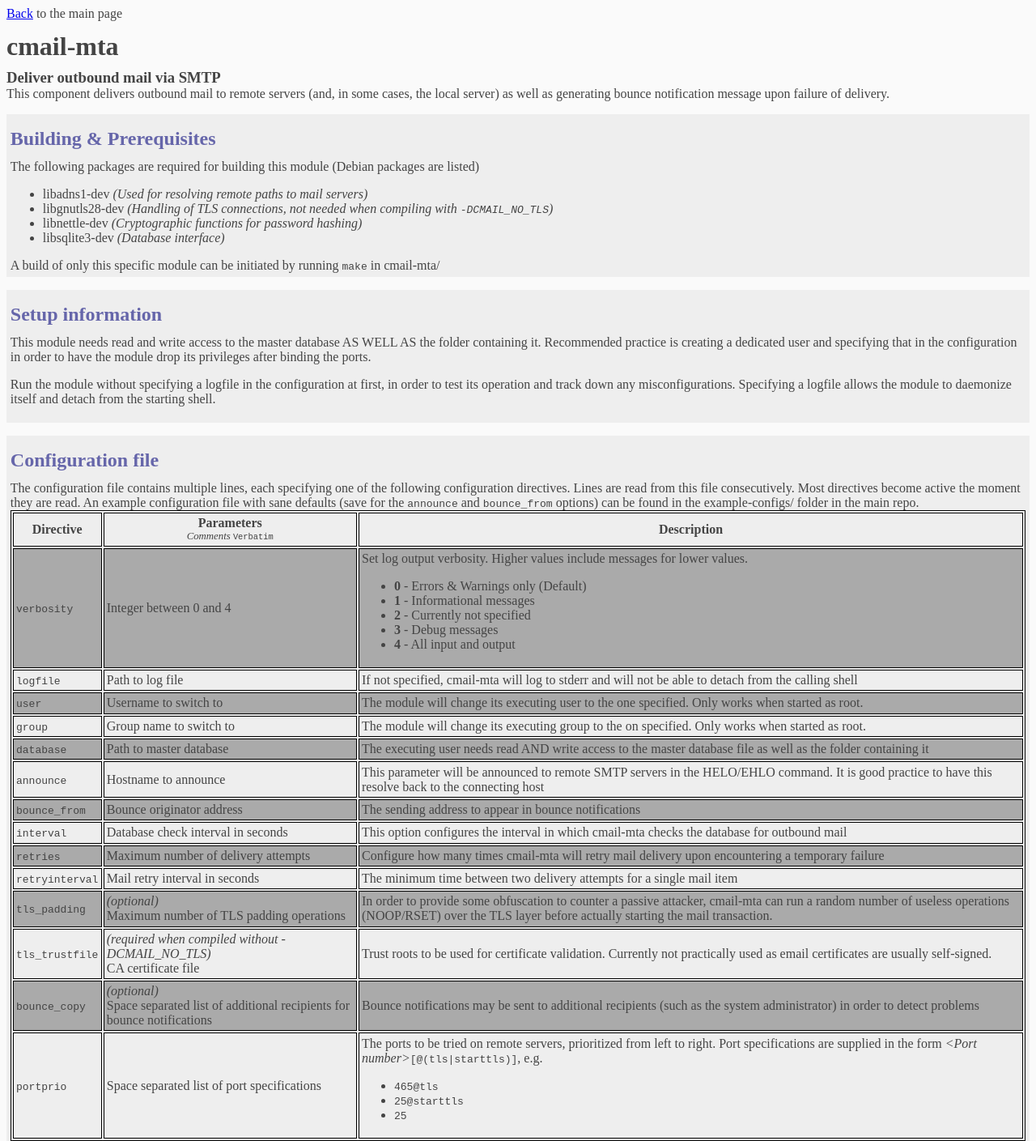
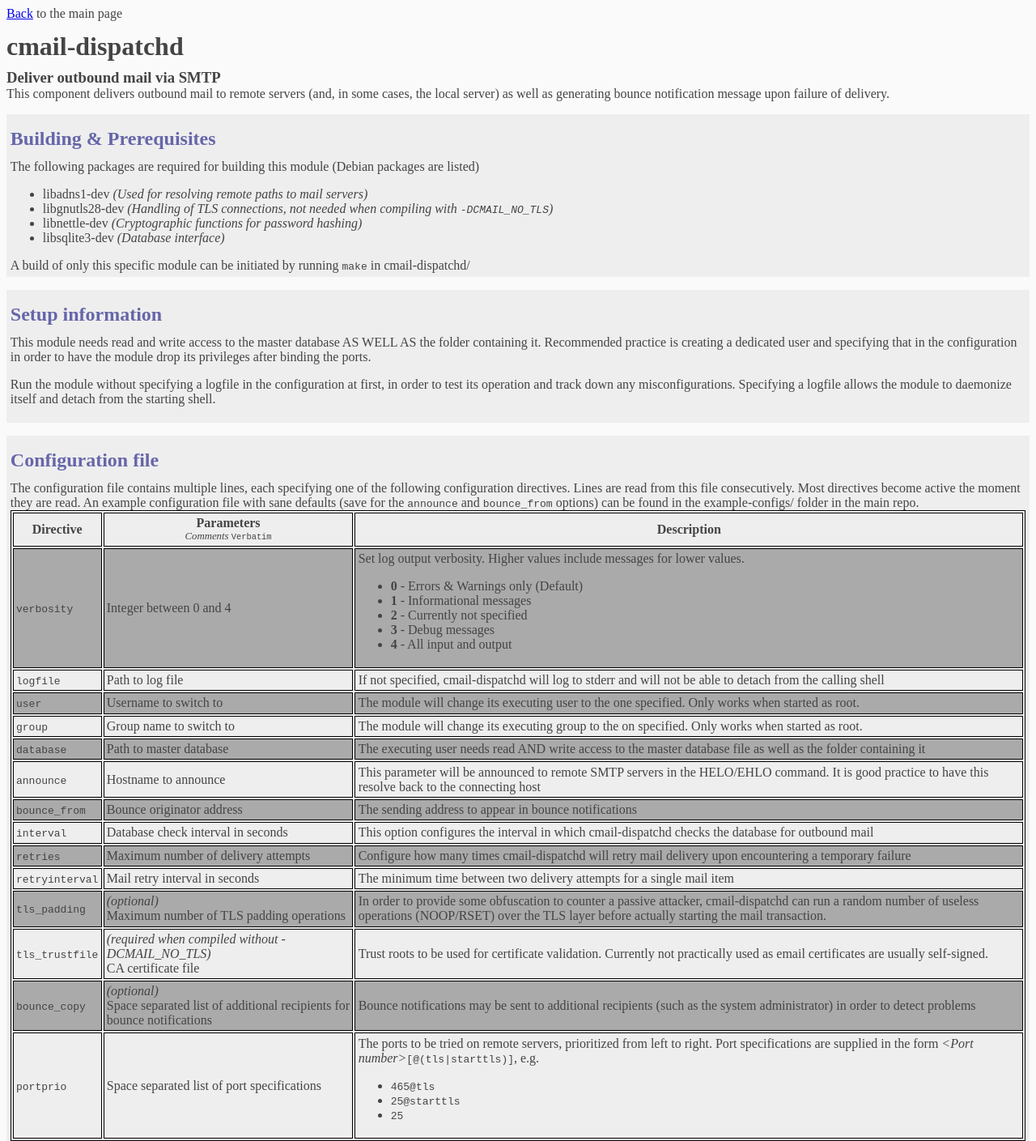
Before and after one commit to cmail-mta/homepage, a plain HTML site: page modules/dispatchd.htm in a window 1280 px wide. Shown: the top 1409 px of the page at 81% size. Drawn offline with Linux system fonts and the light colour scheme.

Commit message:
Rename cmail-mta to cmail-dispatchd

```diff
--- a/modules/mta.htm
+++ b/modules/dispatchd.htm
@@ -1,12 +1,12 @@
 <!DOCTYPE html PUBLIC "-//W3C//DTD XHTML 1.1//EN" "http://www.w3.org/TR/xhtml11/DTD/xhtml11.dtd">
 <html xmlns="http://www.w3.org/1999/xhtml">
 	<head>
-		<title>cmail-mta: Deliver outbound mail</title>
+		<title>cmail-dispatchd: Deliver outbound mail</title>
 		<meta http-equiv="Content-Type" content="text/html; charset=utf-8" />
 		<link rel="icon" href="../static/cmail_logo.png" type="image/x-icon" />
 		<link rel="shortcut icon" href="../static/cmail_logo.png" type="image/x-icon" />
 		<link rel="stylesheet" type="text/css" href="../static/cmail.css" />
-		<meta name="description" content="cmail-mta: cmail component delivering outbound mail" />
+		<meta name="description" content="cmail-dispatchd: cmail component delivering outbound mail" />
 		<meta name="keywords" content="cmail, mailserver, email, messaging, outbound mail delivery, smtp client" />
 		<meta name="robots" content="index,follow" />
 		<meta name="viewport" content="width=device-width, initial-scale=1" />
@@ -17,7 +17,7 @@
 		</div>
 
 		<div>
-			<h1>cmail-mta</h1>
+			<h1>cmail-dispatchd</h1>
 			<h3>Deliver outbound mail via SMTP</h3>
 			This component delivers outbound mail to remote servers (and, in some cases, the local server)
 			as well as generating bounce notification message upon failure of delivery.
@@ -33,7 +33,7 @@
 				<li>libsqlite3-dev <i>(Database interface)</i></li>
 			</ul>
 
-			A build of only this specific module can be initiated by running <code>make</code> in cmail-mta/
+			A build of only this specific module can be initiated by running <code>make</code> in cmail-dispatchd/
 		</div>
 
 		<div class="section">
@@ -85,7 +85,7 @@
 				<tr>
 					<td><code>logfile</code></td>
 					<td>Path to log file</td>
-					<td>If not specified, cmail-mta will log to stderr and will not be able to detach from the calling shell</td>
+					<td>If not specified, cmail-dispatchd will log to stderr and will not be able to detach from the calling shell</td>
 				</tr>
 				<tr>
 					<td><code>user</code></td>
@@ -115,12 +115,12 @@
 				<tr>
 					<td><code>interval</code></td>
 					<td>Database check interval in seconds</td>
-					<td>This option configures the interval in which cmail-mta checks the database for outbound mail</td>
+					<td>This option configures the interval in which cmail-dispatchd checks the database for outbound mail</td>
 				</tr>
 				<tr>
 					<td><code>retries</code></td>
 					<td>Maximum number of delivery attempts</td>
-					<td>Configure how many times cmail-mta will retry mail delivery upon encountering a temporary failure</td>
+					<td>Configure how many times cmail-dispatchd will retry mail delivery upon encountering a temporary failure</td>
 
 				</tr>
 				<tr>
@@ -147,7 +147,7 @@
 						Maximum number of TLS padding operations
 					</td>
 					<td>
-						In order to provide some obfuscation to counter a passive attacker, cmail-mta can run a random number of
+						In order to provide some obfuscation to counter a passive attacker, cmail-dispatchd can run a random number of
 						useless operations (NOOP/RSET) over the TLS layer before actually starting the mail transaction.
 					</td>
 				</tr>
```
Also changed, not shown: index.htm (+3 -3 lines), static/generated/system.svg, 1 other file.
